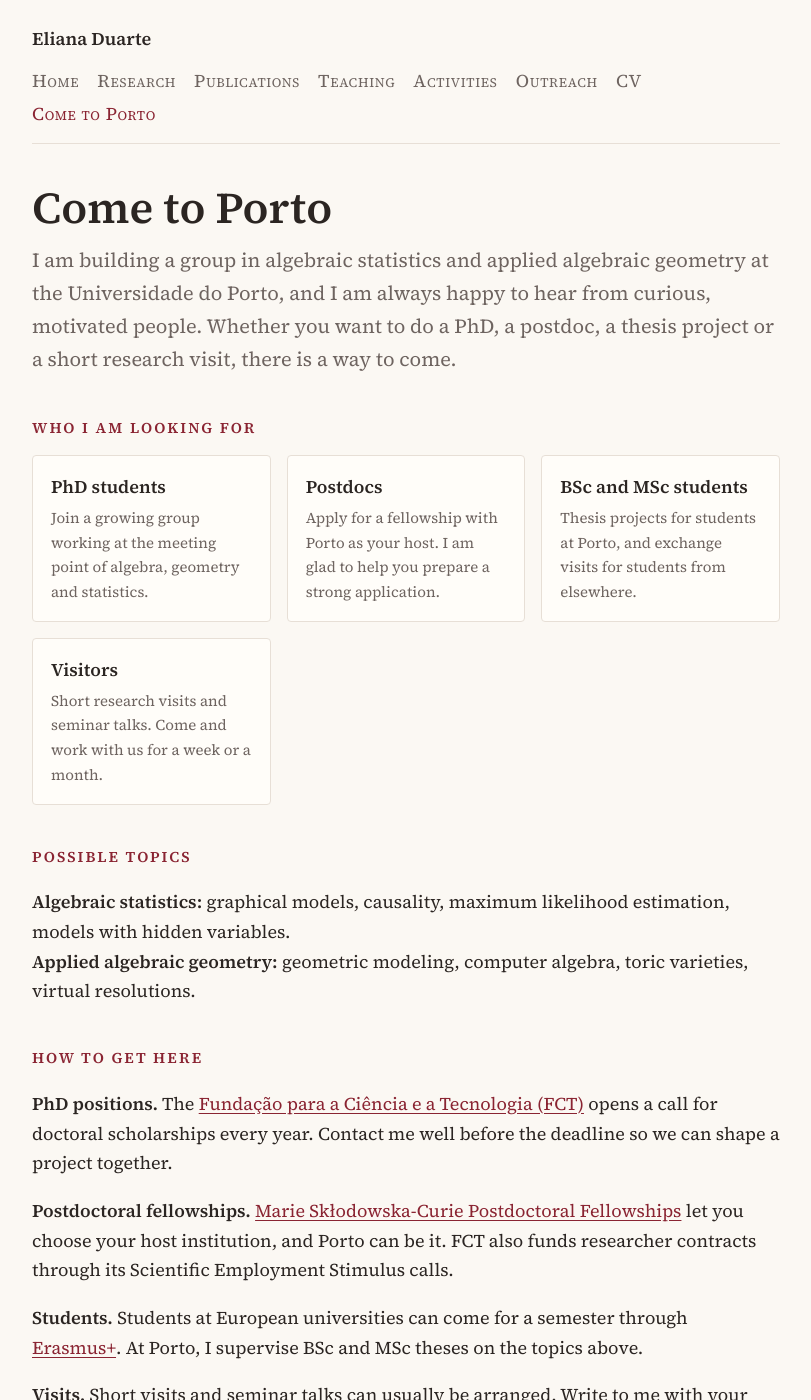
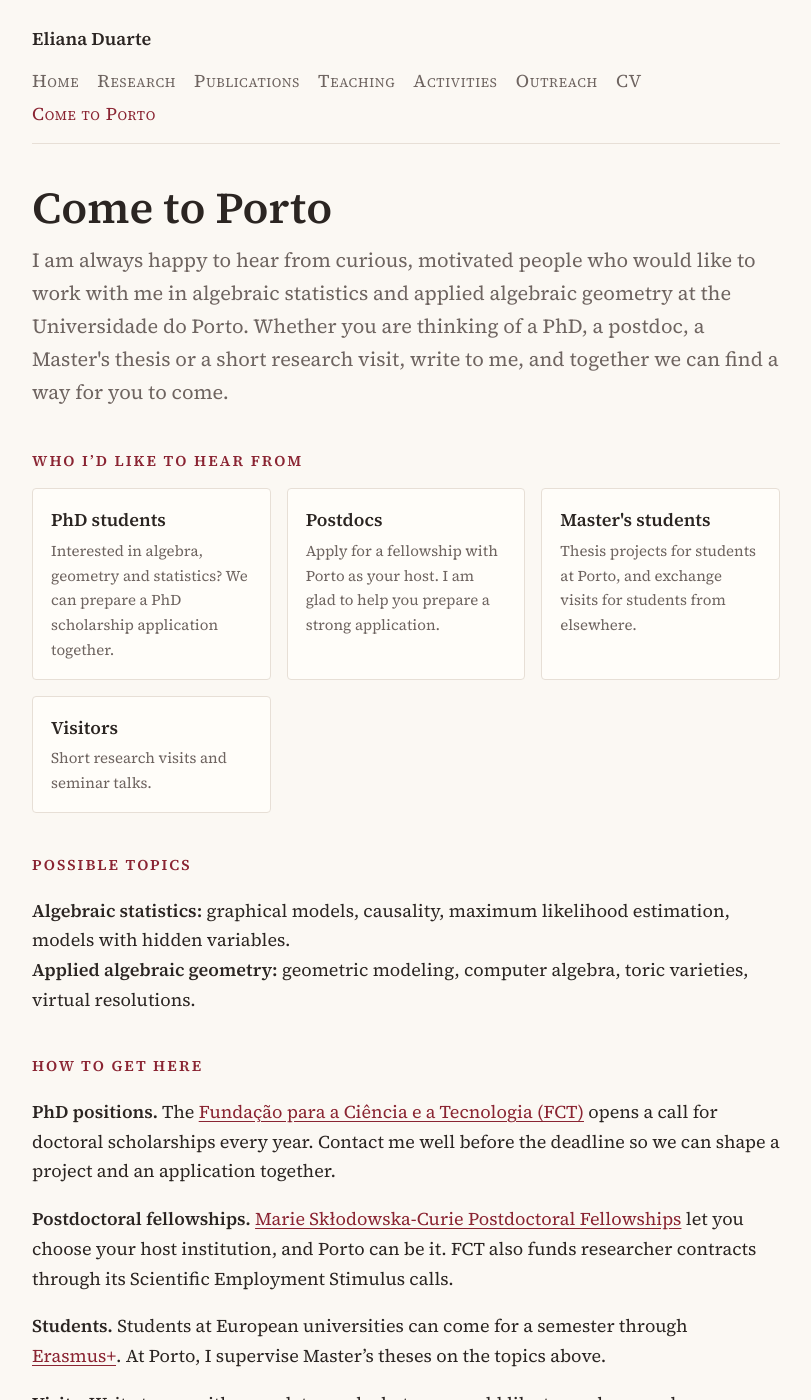
Before and after one commit to emduart2/emduart2.github.io, a Jekyll site: the page built from porto/index.md, in a window 1280 px wide and 1400 px high. Shown: the whole window, without its empty margins (234-1045 px from the left). Built offline with Jekyll 4.4.1, drawn with Linux system fonts in a browser that asks for light colours; some of the changed text lies outside the part shown.

Commit message:
Reword Come to Porto: open invitation, Master's projects only
Co-Authored-By: Claude Opus 5.5 <noreply@anthropic.com>

```diff
--- a/porto/index.md
+++ b/porto/index.md
@@ -5,15 +5,15 @@ title: Come to Porto
 
 # Come to Porto
 
-<p class="lead">I am building a group in algebraic statistics and applied algebraic geometry at the Universidade do Porto, and I am always happy to hear from curious, motivated people. Whether you want to do a PhD, a postdoc, a thesis project or a short research visit, there is a way to come.</p>
+<p class="lead">I am always happy to hear from curious, motivated people who would like to work with me in algebraic statistics and applied algebraic geometry at the Universidade do Porto. Whether you are thinking of a PhD, a postdoc, a Master's thesis or a short research visit, write to me, and together we can find a way for you to come.</p>
 
-## Who I am looking for
+## Who I'd like to hear from
 
 <div class="cards">
-  <div class="card"><h3>PhD students</h3><p>Join a growing group working at the meeting point of algebra, geometry and statistics.</p></div>
+  <div class="card"><h3>PhD students</h3><p>Interested in algebra, geometry and statistics? We can prepare a PhD scholarship application together.</p></div>
   <div class="card"><h3>Postdocs</h3><p>Apply for a fellowship with Porto as your host. I am glad to help you prepare a strong application.</p></div>
-  <div class="card"><h3>BSc and MSc students</h3><p>Thesis projects for students at Porto, and exchange visits for students from elsewhere.</p></div>
-  <div class="card"><h3>Visitors</h3><p>Short research visits and seminar talks. Come and work with us for a week or a month.</p></div>
+  <div class="card"><h3>Master's students</h3><p>Thesis projects for students at Porto, and exchange visits for students from elsewhere.</p></div>
+  <div class="card"><h3>Visitors</h3><p>Short research visits and seminar talks.</p></div>
 </div>
 
 ## Possible topics
@@ -23,13 +23,13 @@ title: Come to Porto
 
 ## How to get here
 
-**PhD positions.** The [Fundação para a Ciência e a Tecnologia (FCT)](https://www.fct.pt) opens a call for doctoral scholarships every year. Contact me well before the deadline so we can shape a project together.
+**PhD positions.** The [Fundação para a Ciência e a Tecnologia (FCT)](https://www.fct.pt) opens a call for doctoral scholarships every year. Contact me well before the deadline so we can shape a project and an application together.
 
 **Postdoctoral fellowships.** [Marie Skłodowska-Curie Postdoctoral Fellowships](https://marie-sklodowska-curie-actions.ec.europa.eu/actions/postdoctoral-fellowships) let you choose your host institution, and Porto can be it. FCT also funds researcher contracts through its Scientific Employment Stimulus calls.
 
-**Students.** Students at European universities can come for a semester through [Erasmus+](https://erasmus-plus.ec.europa.eu). At Porto, I supervise BSc and MSc theses on the topics above.
+**Students.** Students at European universities can come for a semester through [Erasmus+](https://erasmus-plus.ec.europa.eu). At Porto, I supervise Master's theses on the topics above.
 
-**Visits.** Short visits and seminar talks can usually be arranged. Write to me with your dates and what you would like to work on.
+**Visits.** Write to me with your dates and what you would like to work on, and we can look for a way to make the visit possible.
 
 ## Why Porto
 
@@ -41,4 +41,4 @@ title: Come to Porto
 
 ## Get in touch
 
-Send me an email with your CV and a few lines about what interests you mathematically: **{{ site.email }}**
+Send me an email with your CV and a few lines about what interests you mathematically, and we will look at the options together: **{{ site.email }}**
```
